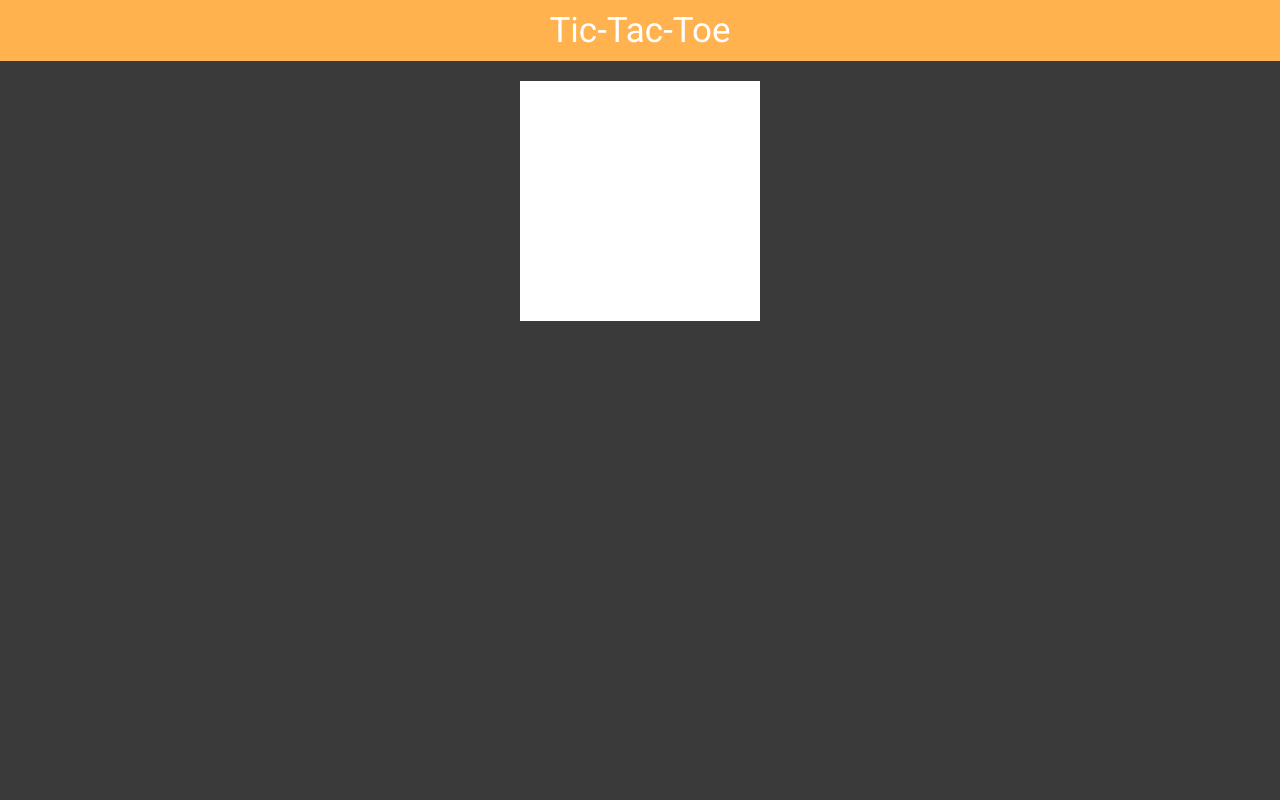
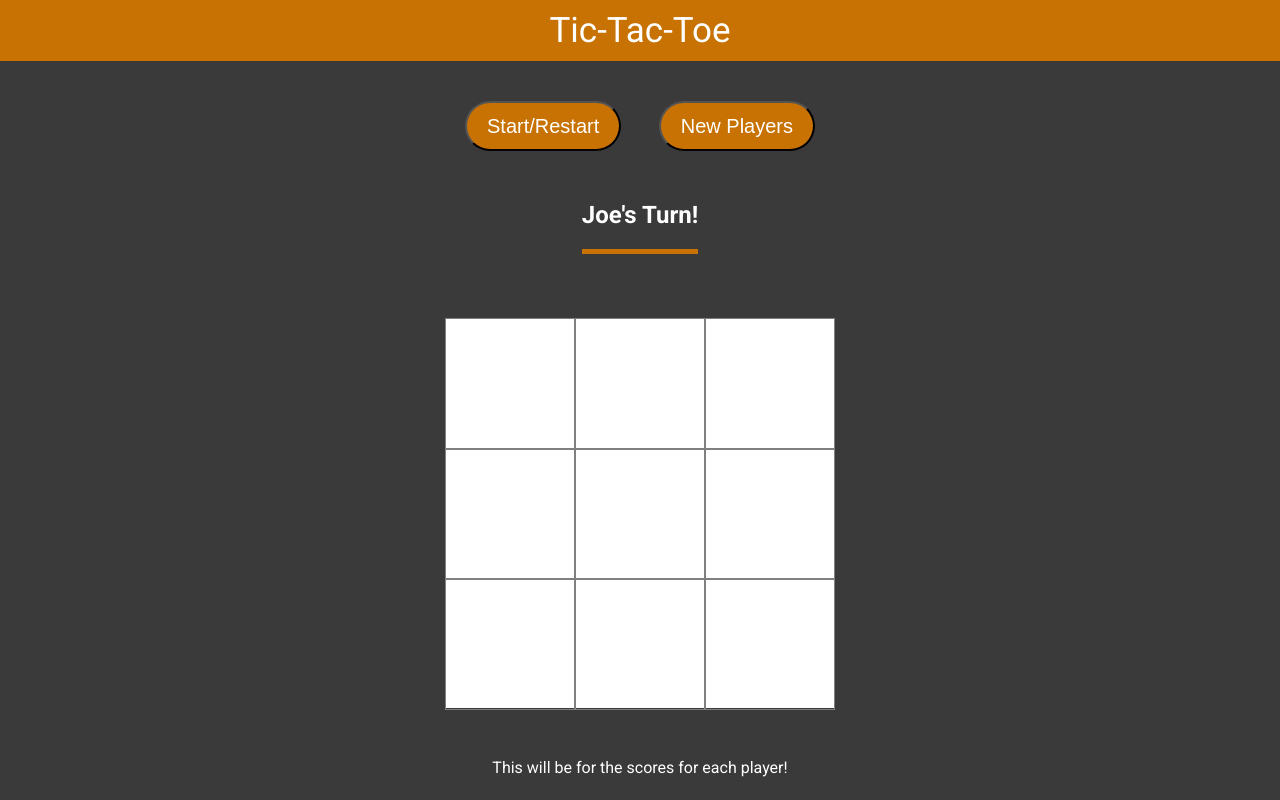
Before and after one commit to HamBird/Tic-Tac-Toe, a plain HTML site: page index.html in a window 1280 px wide. Drawn offline with Linux system fonts and the light colour scheme.

Commit message:
Added UI
Now displays status's between rounds on HTML. Still need to work out start/restart button and new players button.

```diff
--- a/index.html
+++ b/index.html
@@ -8,8 +8,21 @@
 </head>
 <body>
     <header>Tic-Tac-Toe</header>
-    <div class="board">
-
+    <dialog id="player-dialog">
+        <form method="post">
+            <input type="button" value="Close" onclick="closeDialog()">
+        </form>
+    </dialog>
+    <div class="menu">
+        <input type="button" value="Start/Restart" onclick="gameFlow.startGame()">
+        <input type="button" value="New Players" onclick="openDialog()">
+    </div>
+    <div class="display">
+        <h2>This is where the display for game turns will be!</h2>
+    </div>
+    <div class="board"></div>
+    <div class="scoreboard">
+        This will be for the scores for each player!
     </div>
     <script src="script.js" defer></script>
 </body>
--- a/script.js
+++ b/script.js
@@ -14,11 +14,6 @@ const Gameboard = (function () {
     // resets gameboard before game initalization
     resetGameboard();
 
-    // gameArray = [
-    //     ["O", "O", "X"],
-    //     ["", "X", "O"],
-    //     ["X", "O", "X"]
-    // ];
     // places player marker if the space is unoccupied by either player
     const placeMarker = (marker, row, col) => {
         // if the spot is already occupied, return false indicate invalid play
@@ -40,6 +35,38 @@ function Player(name, marker) {
 
     return { getName, getMarker };
 }
+
+const displayController = (function () {
+    const displayBoard = () => {
+        const board = Gameboard.getGameboard();
+
+        var cells = "";
+        for (let row = 0; row < board.length; row++) {
+            for (let col = 0; col < board[row].length; col++) {
+                cells += `<div class="cells" data-row="${row}" data-col="${col}">${board[row][col]}</div>`;
+            }
+        }
+
+        document.querySelector(".board").innerHTML = cells;
+        setCellEvent();
+    }
+
+    const setCellEvent = () => {
+        document.querySelectorAll(".cells").forEach(cell => {
+            cell.addEventListener("click", () => {
+                gameFlow.playRound(cell.dataset.row, cell.dataset.col);
+            });
+        });
+    }
+
+    const displayStatus = (status) => {
+        document.querySelector(".display>h2").innerHTML = status;
+    }
+
+    displayBoard();
+
+    return { displayBoard, displayStatus };
+})();
 
 const gameFlow = (function () {
     // stores active players
@@ -84,7 +111,7 @@ const gameFlow = (function () {
         }
         return isWon;
     }
-
+    var isGameOver = false;
     // checks the gameboard to see if there are any more valid cells left over
     const checkTie = () => {
         const board = Gameboard.getGameboard();
@@ -93,10 +120,11 @@ const gameFlow = (function () {
 
     const newRound = () => {
         console.log(Gameboard.getGameboard(), `${currentPlayer.getName()}'s Turn!`);
+        displayController.displayStatus(`${currentPlayer.getName()}'s Turn!`);
     }
 
     const startGame = () => {
-        if (players.length < 2) return;
+        if (players.length < 2 && !isGameOver) return;
         currentPlayer = players[0];
         newRound();
     }
@@ -105,14 +133,18 @@ const gameFlow = (function () {
     startGame();
     const playRound = (row, col) => {
         // need to check valid placement
-        if (Gameboard.placeMarker(currentPlayer.getMarker(), row, col)) {
+        if (Gameboard.placeMarker(currentPlayer.getMarker(), row, col) && !isGameOver) {
             console.log(`Player ${currentPlayer.getName()} has placed a marker at row ${row}, col ${col}`);
 
             if (checkWinCond(currentPlayer.getMarker())) {
                 console.log(`Player ${currentPlayer.getName()} has won!`);
+                displayController.displayStatus(`Player ${currentPlayer.getName()} has won!`);
+                isGameOver = true;
             }
             else if (checkTie()) {
                 console.log(`Game Tied!`);
+                displayController.displayStatus(`Game Tied!`);
+                isGameOver = true;
             }
             else {
                 currentPlayer = currentPlayer === players[0] ? players[1] : players[0];
@@ -124,7 +156,10 @@ const gameFlow = (function () {
 
     const newGame = (newPlayers) => {
         Gameboard.resetGameboard();
-        if (newPlayers === True) {
+        displayController.displayBoard();
+        displayController.displayStatus("Start game when ready!");
+        isGameOver = false;
+        if (newPlayers === true) {
             players = [];
         }
     }
@@ -133,31 +168,13 @@ const gameFlow = (function () {
     return { regNewPlayers, newGame, playRound, startGame };
 })();
 
-const displayController = (function () {
-    const displayBoard = () => {
-        const board = Gameboard.getGameboard();
 
-        var cells = "";
-        for (let row = 0; row < board.length; row++) {
-            for (let col = 0; col < board[row].length; col++) {
-                cells += `<div class="cells" data-row="${row}" data-col="${col}">${board[row][col]}</div>`;
-            }
-        }
-
-        document.querySelector(".board").innerHTML = cells;
-        setCellEvent();
-    }
-
-    const setCellEvent = () => {
-        document.querySelectorAll(".cells").forEach(cell => {
-            cell.addEventListener("click", () => {
-                console.log(cell);
-                gameFlow.playRound(cell.dataset.row, cell.dataset.col);
-            });
-        });
-    }
-
-    displayBoard();
-
-    return { displayBoard };
-})();
+let dialog = document.getElementById("player-dialog");
+// opens the dialog
+function openDialog() {
+    dialog.showModal();
+}
+// clears the data in the dialog and closes after
+function closeDialog() {
+    dialog.close();
+}
--- a/style.css
+++ b/style.css
@@ -18,21 +18,62 @@ header{
     text-align: center;
     color: white;
     font-size: 35px;
-    background-color: rgb(255, 178, 78);
+    background-color: rgb(199, 114, 3);
     padding-top: 10px;
     padding-bottom: 10px;
 }
 .board {
     align-self: center;
-    margin-top: 20px;
+    margin-top: 4rem;
     display: grid;
-    grid-template: repeat(3, 80px) / repeat(3, 80px);
+    grid-template: repeat(3, 130px) / repeat(3, 130px);
     background-color: white;
 }
 .cells {
-    text-align: center;
-    font-size: 3rem;
+    font-size: 6rem;
     font-weight: bold;
+    height: 100%;
+    border: 1px solid gray;
+    display: flex;
+    justify-content: center;
+    align-items: center;
+}
+.menu, .display {
     align-self: center;
-    height: 100%;
 }
+.menu {
+    margin-top: 40px;
+    margin-bottom: 30px;
+    display: flex;
+    width: 350px;
+    justify-content: space-between;
+}
+.menu > input {
+    height: 50px;
+    font-size: 20px;
+    color: white;
+    background-color: rgb(199, 114, 3);
+    padding-left: 20px;
+    padding-right: 20px;
+    border-radius: 25px;
+    cursor: pointer;
+}
+.scoreboard {
+    margin-top: 50px;
+    align-self: center;
+    color: white;
+}
+dialog {
+    width: 370px;
+    height: 150px;
+    margin-top: 10%;
+    border-radius: 10px;
+}
+dialog::backdrop{
+    background-color: rgba(0, 0, 0, 0.7);
+}
+.display {
+    color: white;
+    border: 5px solid rgb(199, 114, 3);
+    border-style: none none solid none;
+}
```
